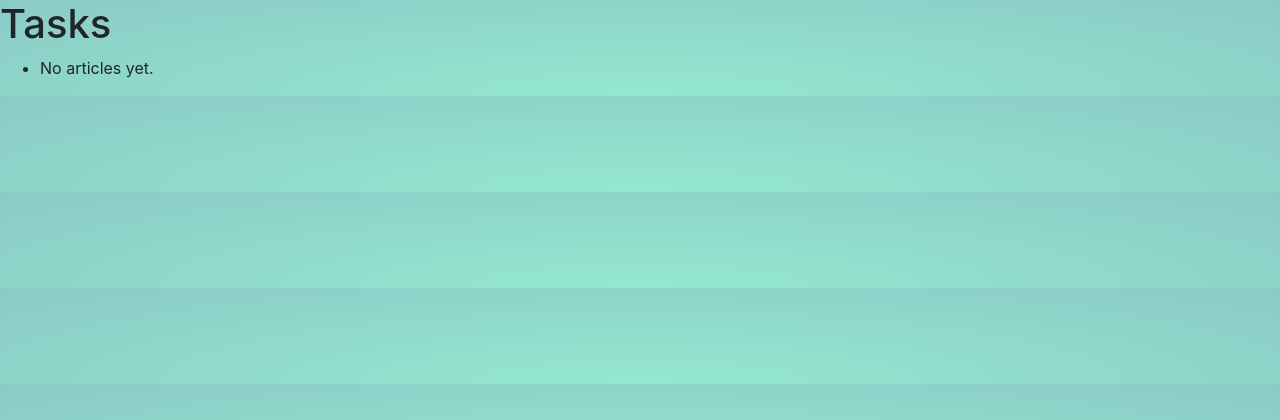
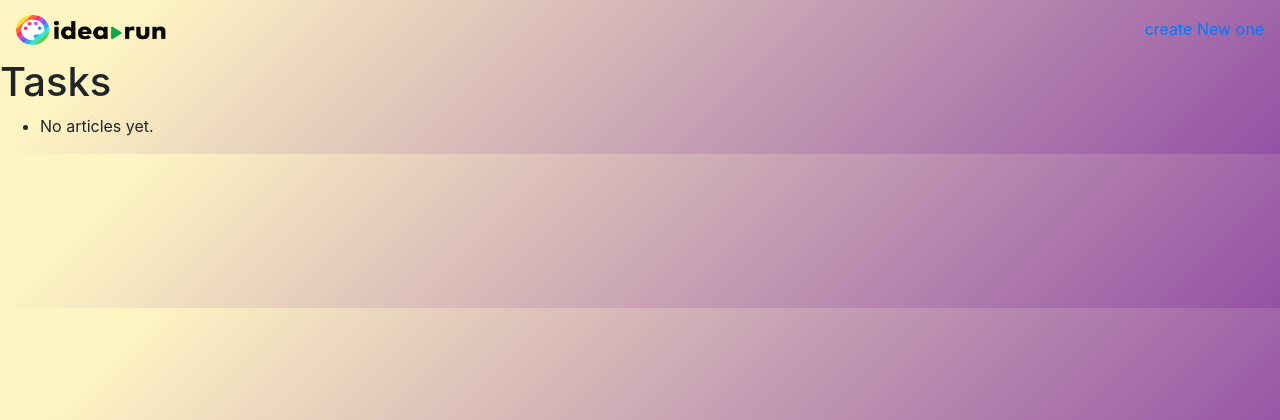
Before and after one commit to mansourmahboubi/django-taskmanager, a Django app: a page that uses templates/base.html in a window 1280 px wide. Shown: the top 420 px of the page. Run offline with Django 3.2, Linux system fonts and the light colour scheme; data that the repository does not hold is empty; some libraries are stand-ins or nearby versions.

Commit message:
gradiant update

```diff
--- a/core/settings.py
+++ b/core/settings.py
@@ -37,9 +37,10 @@ INSTALLED_APPS = [
     'django.contrib.sessions',
     'django.contrib.messages',
     'django.contrib.staticfiles',
+    'crispy_forms',
     'troject'
 ]
-
+CRISPY_TEMPLATE_PACK = 'bootstrap4'
 MIDDLEWARE = [
     'django.middleware.security.SecurityMiddleware',
     'django.contrib.sessions.middleware.SessionMiddleware',
--- a/static/style.css
+++ b/static/style.css
@@ -3,8 +3,9 @@
      -moz-box-shadow: 0 10px 6px -6px #777;
           box-shadow: 0 10px 6px -6px #777;
 }
-body {
-  background: radial-gradient(ellipse at bottom center, #94E8CF 0%, #8bcbc6 100%);
+body{
+  /* https://webkul.github.io/coolhue/ */
+background-image: linear-gradient( 135deg, #FFF5C3 10%, #9452A5 100%);
 }
 /* https://www.w3schools.com/howto/howto_css_custom_scrollbar.asp */
 /* width */
--- a/templates/base.html
+++ b/templates/base.html
@@ -13,6 +13,12 @@
     <title>Idearun, Troject</title>
   </head>
   <body>
+    <nav id="navbar-example2" class="navbar navbar-light">
+      <a class="navbar-brand" href="/">
+      <img src="{% static "DesignStudioLogo.png" %}" width="150" height="30" alt="">
+    </a>
+      <a href="/create/">create New one</a>
+    </nav>
     {% block content %}{% endblock %}
     <!-- Optional JavaScript -->
     <!-- jQuery first, then Popper.js, then Bootstrap JS -->
```
Also changed, not shown: templates/troject/task.html (+1 -8 lines), templates/troject/task_form.html (+21 -4 lines).
